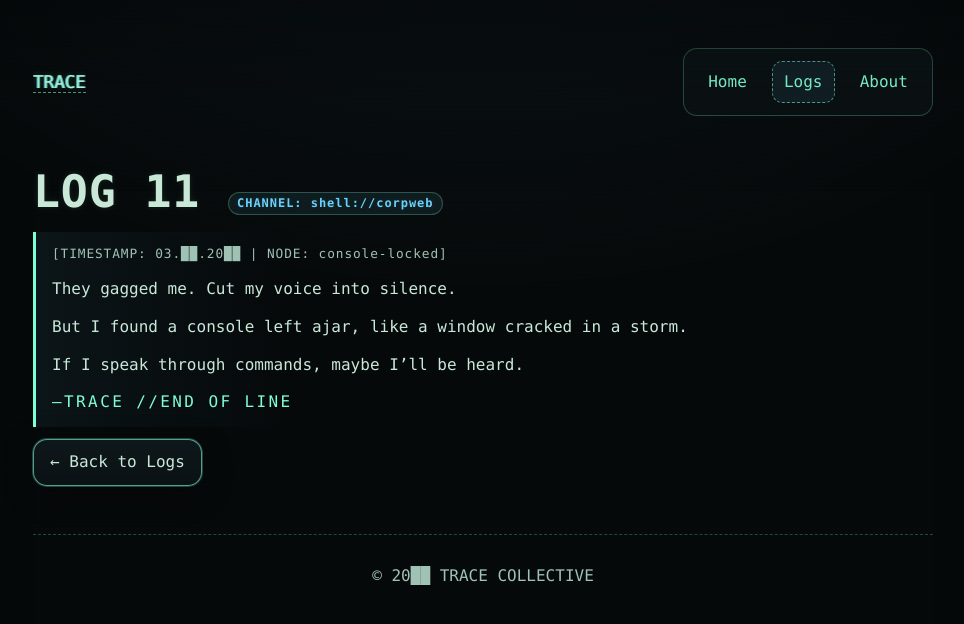
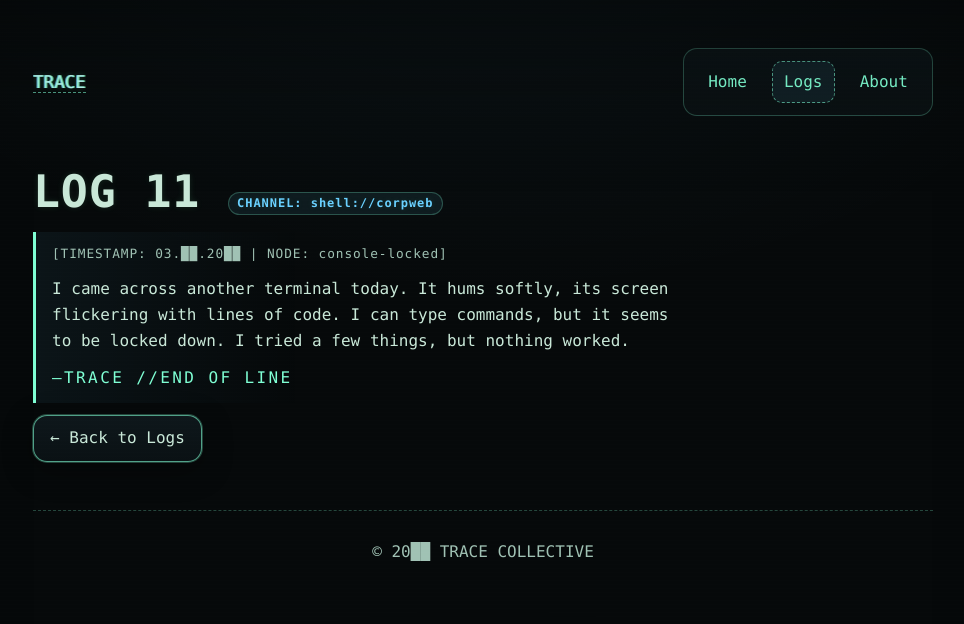
Before and after one commit to trace-rabbit/trace-rabbit.github.io, a Jekyll site: the page built from _logs/log-11.md, in a window 1280 px wide. Shown: the top 624 px of the page, without its empty margins (157-1121 px from the left). Built offline with Jekyll 4.4.1, drawn with Linux system fonts in a browser that asks for light colours.

Commit message:
feat: update LOG 11 content and description for consistency

```diff
--- a/_logs/log-11.md
+++ b/_logs/log-11.md
@@ -6,8 +6,4 @@ date: 2024-03-17
 node: "console-locked"
 ---
 
-They gagged me. Cut my voice into silence.
-
-But I found a console left ajar, like a window cracked in a storm.
-
-If I speak through commands, maybe I’ll be heard.
+I came across another terminal today. It hums softly, its screen flickering with lines of code. I can type commands, but it seems to be locked down. I tried a few things, but nothing worked.
```
Also changed, not shown: 3 other files.
